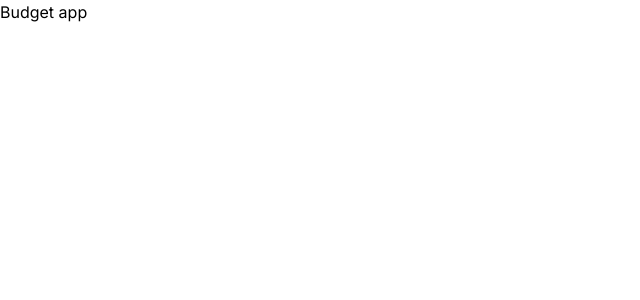
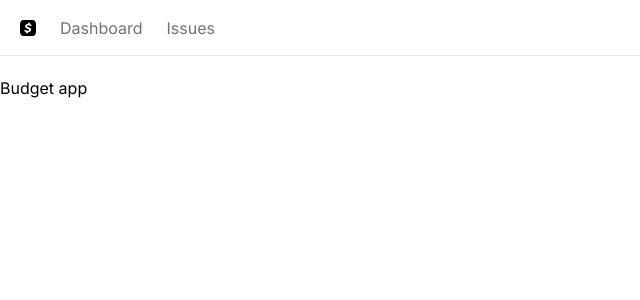
Before and after one commit to Sreesanth46/next-app, a Next.js app: page / in a window 1280 px wide. Shown: the top 300 px of the page, without its empty margins (0-640 px from the left). Built offline with nearby package versions, Linux system fonts and the light colour scheme.

Commit message:
feat: navbar

```diff
--- a/src/app/layout.tsx
+++ b/src/app/layout.tsx
@@ -1,6 +1,7 @@
 import type { Metadata } from 'next'
 import { Inter } from 'next/font/google'
 import './globals.css'
+import { NavBar } from '@/components/NavBar'
 
 const inter = Inter({ subsets: ['latin'] })
 
@@ -16,7 +17,12 @@
 }) {
   return (
     <html lang="en">
-      <body className={inter.className}>{children}</body>
+      <body className={inter.className}>
+        <NavBar />
+        <main>
+          {children}
+        </main>
+      </body>
     </html>
   )
 }
--- a/src/app/page.tsx
+++ b/src/app/page.tsx
@@ -1,3 +1,3 @@
 export default function Home() {
-  return <div className="text-red">Budget app</div>;
+  return <div className="">Budget app</div>;
 }
--- /dev/null
+++ b/src/components/NavBar.tsx
@@ -0,0 +1,34 @@
+import Link from 'next/link';
+import React from 'react';
+import { SiCashapp } from 'react-icons/si';
+
+export const NavBar = () => {
+  const links = [
+    {
+      label: 'Dashboard',
+      href: '/'
+    },
+    {
+      label: 'Issues',
+      href: '/issues'
+    }
+  ];
+
+  return (
+    <nav className="flex space-x-6 border-b mb-5 px-5 h-14 items-center">
+      <Link href="/">
+        <SiCashapp />
+      </Link>
+      <ul className="flex space-x-6">
+        {links.map(link => (
+          <Link
+            key={link.href}
+            href={link.href}
+            className="text-zinc-500 hover:text-zinc-800 transition-colors">
+            {link.label}
+          </Link>
+        ))}
+      </ul>
+    </nav>
+  );
+};
```
